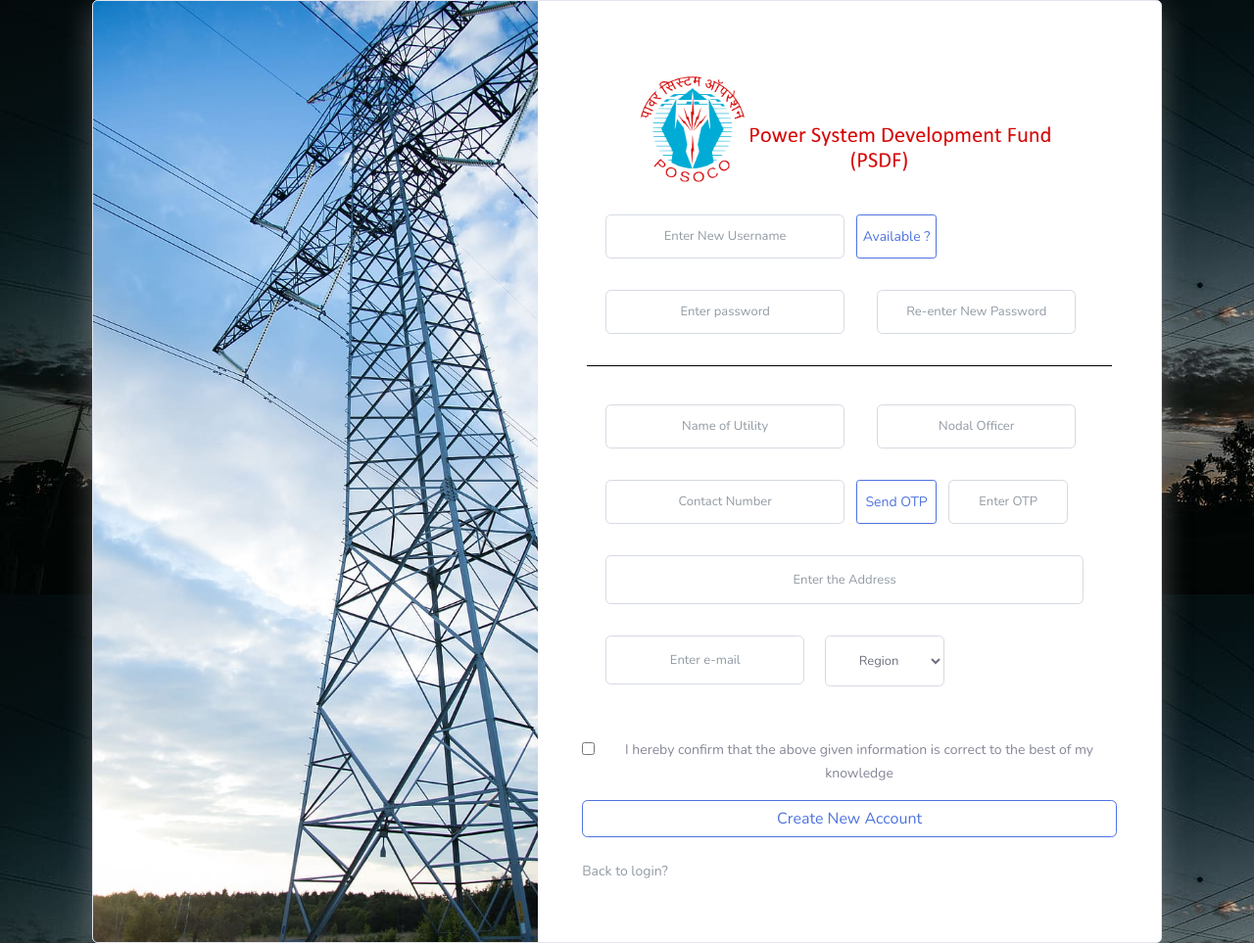
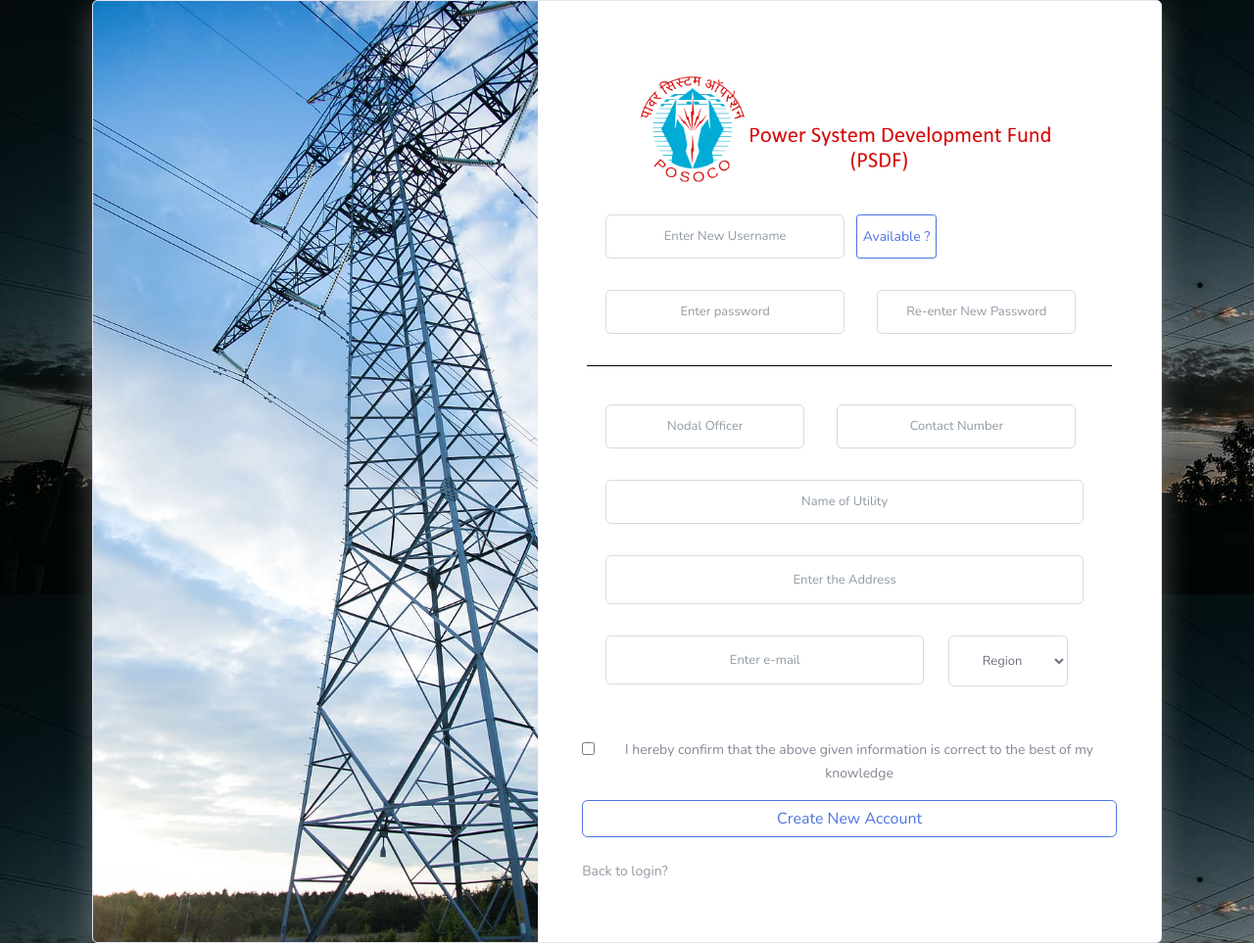
Before and after one commit to AbbasHaiderAbidi/PSDF, a Django app: page /registeruser/ in a window 1280 px wide. Shown: the whole page at 98% size. Run offline with Django 3.2, Linux system fonts and the light colour scheme; some libraries are stand-ins or nearby versions.

Commit message:
PROJECT done

```diff
--- a/psdf_main/forms.py
+++ b/psdf_main/forms.py
@@ -13,10 +13,10 @@ class UserForm(forms.ModelForm):
             'password' : forms.PasswordInput(attrs={'class': 'form-control col-md-6 mb-3 text-center', 'placeholder' : 'Enter password', 'id' : 'password', 'name' : 'password'}),
             'nodal' : forms.TextInput(attrs={'placeholder':'Nodal Officer','class':'form-control col-md-5 mb-3 text-center'}),
             'region' : forms.Select(attrs={'placeholder':'Region','class':'form-control col-md-3 text-center','style':'height:100%;'}, choices=REGIONS),
-            'utilname' : forms.TextInput(attrs={'placeholder':'Name of Utility','class':'form-control col-md-6 mb-3 text-center', 'id':'utility'}),
+            'utilname' : forms.TextInput(attrs={'placeholder':'Name of Utility','class':'form-control col-md-12 mb-3 text-center', 'id':'utility'}),
             'contact' : forms.TextInput(attrs={'placeholder':'Contact Number','class':'form-control col-md-6 mb-3 text-center'}),
             'address' : forms.TextInput(attrs={'id':'address', 'class':'form-control text-center mb-3', 'placeholder':'Enter the Address','style':'height:100%;'}),
-            'email' : forms.EmailInput(attrs={'id':'email', 'class':'form-control text-center mb-3 col-md-5', 'placeholder':'Enter e-mail','style':'height:100%;'})
+            'email' : forms.EmailInput(attrs={'id':'email', 'class':'form-control text-center mb-3 col-md-8', 'placeholder':'Enter e-mail','style':'height:100%;'})
         }
 
 
--- a/psdf_main/templates/psdf_main/login.html
+++ b/psdf_main/templates/psdf_main/login.html
@@ -42,7 +42,7 @@
 
                                 </div>
                                 <hr>
-                                <p class="small">Kindly login with your username and password, note that, users who have not been yet approved by the admin cannot login.</p>
+                                <p class="small">Kindly login with your username and password, note that, users who have not been yet approved by PSDF sect. cannot login.</p>
                             </form>
                             <hr>
                             <div class="text-center">
--- a/psdf_main/templates/psdf_main/userRegister.html
+++ b/psdf_main/templates/psdf_main/userRegister.html
@@ -48,20 +48,18 @@
                             <hr style="height:0.5px;border-width:0;color:rgb(0, 0, 0);background-color:rgb(0, 0, 0)"><br>
                             <div class="form-group container form-row">
 
-                                {{form.utilname}} &nbsp;&nbsp;&nbsp; &nbsp;&nbsp;&nbsp;&nbsp; {{form.nodal}}
+                                {{form.nodal}} &nbsp;&nbsp;&nbsp; &nbsp;&nbsp;&nbsp;&nbsp; {{form.contact}}
                             </div>
 
                             <div class="form-group container form-row">
-                                {{form.contact}} &nbsp;&nbsp;&nbsp;
-                                <button class="btn btn-sm btn-outline-primary col-md-2 mb-3 btn-block" type="button" onclick="check_it()">Send OTP</button> &nbsp;&nbsp;&nbsp;
-                                <input type="text" name="otp" placeholder="Enter OTP" class="form-control col-md-3 mb-3 text-center" style="text-align: center;">
+                                {{form.utilname}}
                             </div>
 
                             <div class="form-group container form-row">
                                 {{form.address}}
                             </div>
                             <div class="form-group container form-row">
-                                {{form.email}} &nbsp;&nbsp;&nbsp;&nbsp;&nbsp;{{form.region}}
+                                {{form.email}}&nbsp;&nbsp;&nbsp;&nbsp;&nbsp;&nbsp;{{form.region}}
                             </div>
                             <div class="form-row container form-group"> {% if form.errors %}
                                 <div class="alert alert-warning alert-dismissible fade show col-md-6" role="alert">
```
Also changed, not shown: db.sqlite3.
